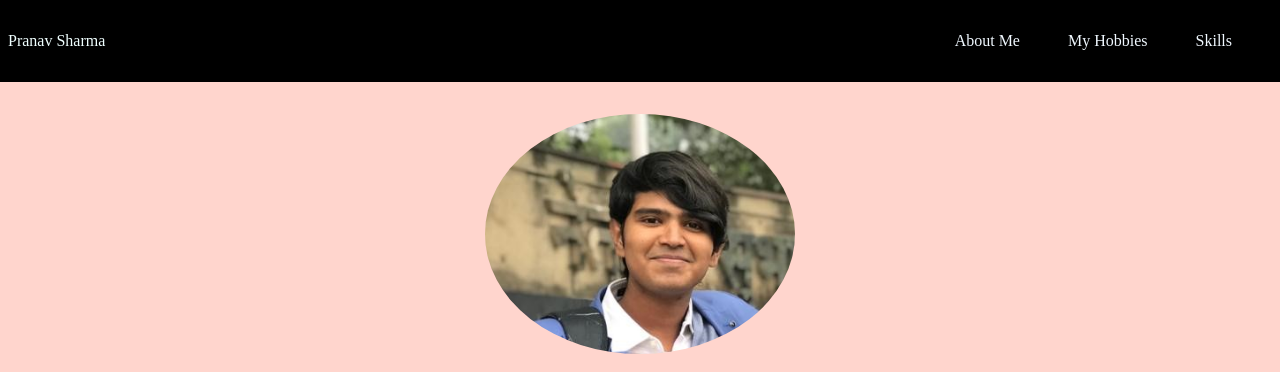
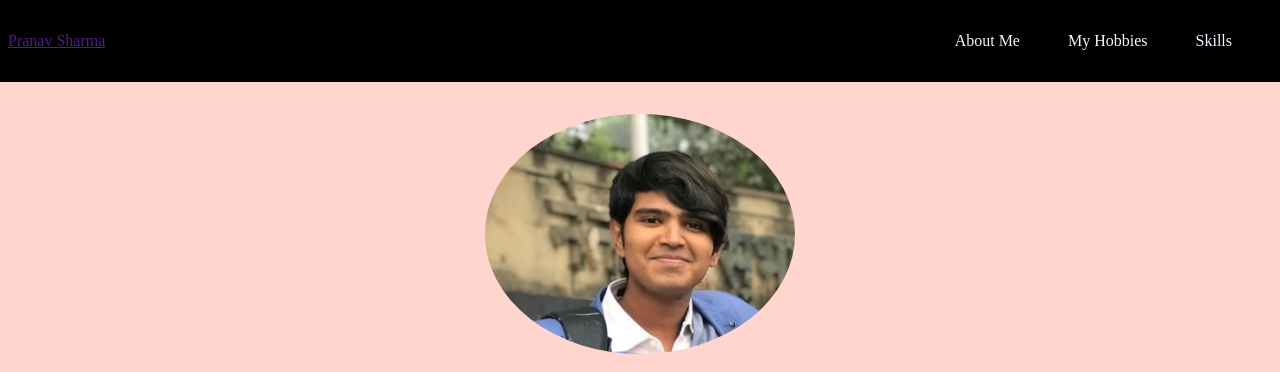
Before and after one commit to pranavs036/DSC, a plain HTML site: page index.html in a window 1280 px wide. Shown: the top 372 px of the page. Drawn offline with nearby package versions, Linux system fonts and the light colour scheme; a web font is replaced by a local one.

Commit message:
Update index.html

```diff
--- a/index.html
+++ b/index.html
@@ -15,7 +15,7 @@
 </head>
 <body>
     <div class="navbar">
-        <a href="" class="nav-header">Pranav Sharma</a>
+        <a href="" class="nav-headers">Pranav Sharma</a>
         <i class="icon fas fa-bars " id="hamburger"></i>
         <div class="nav-links" id="nav">
         <span class="nav-link" id="about-click">About Me</span>
```
